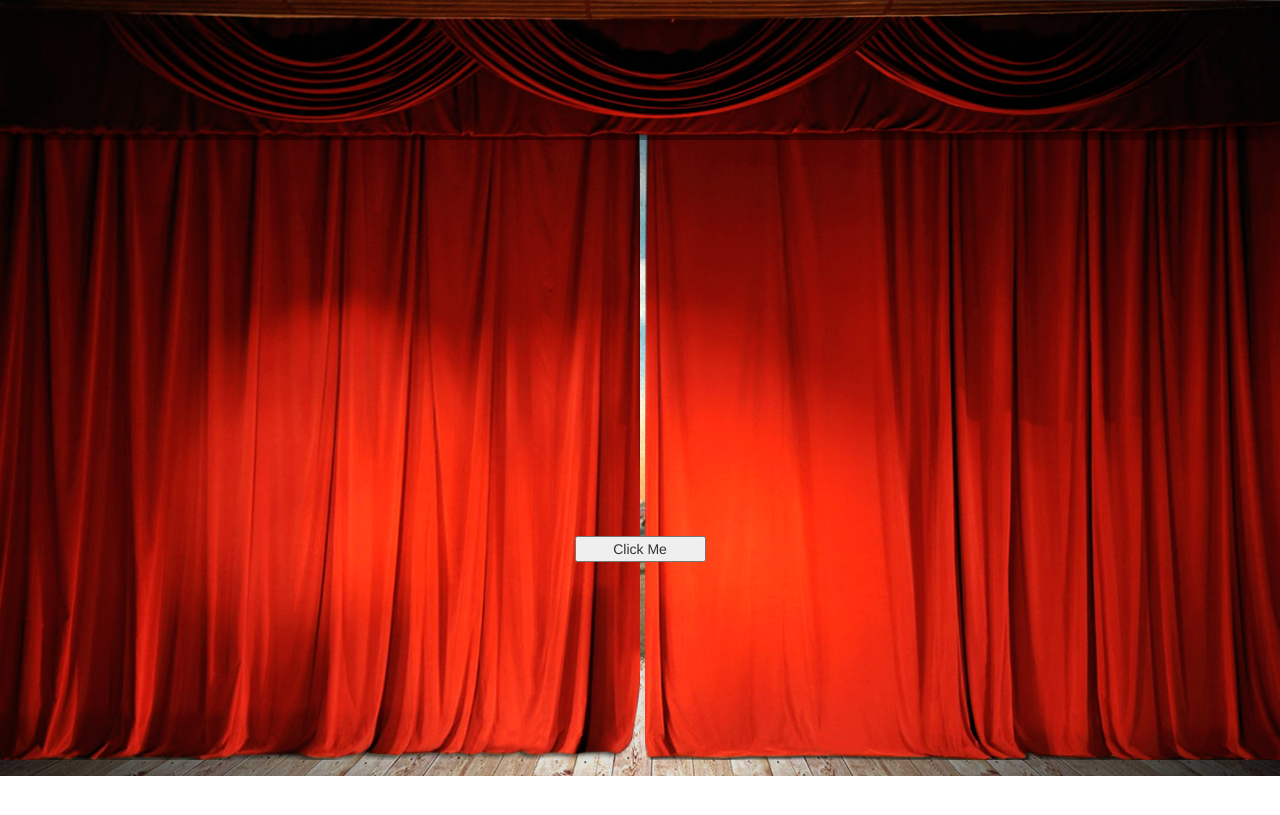
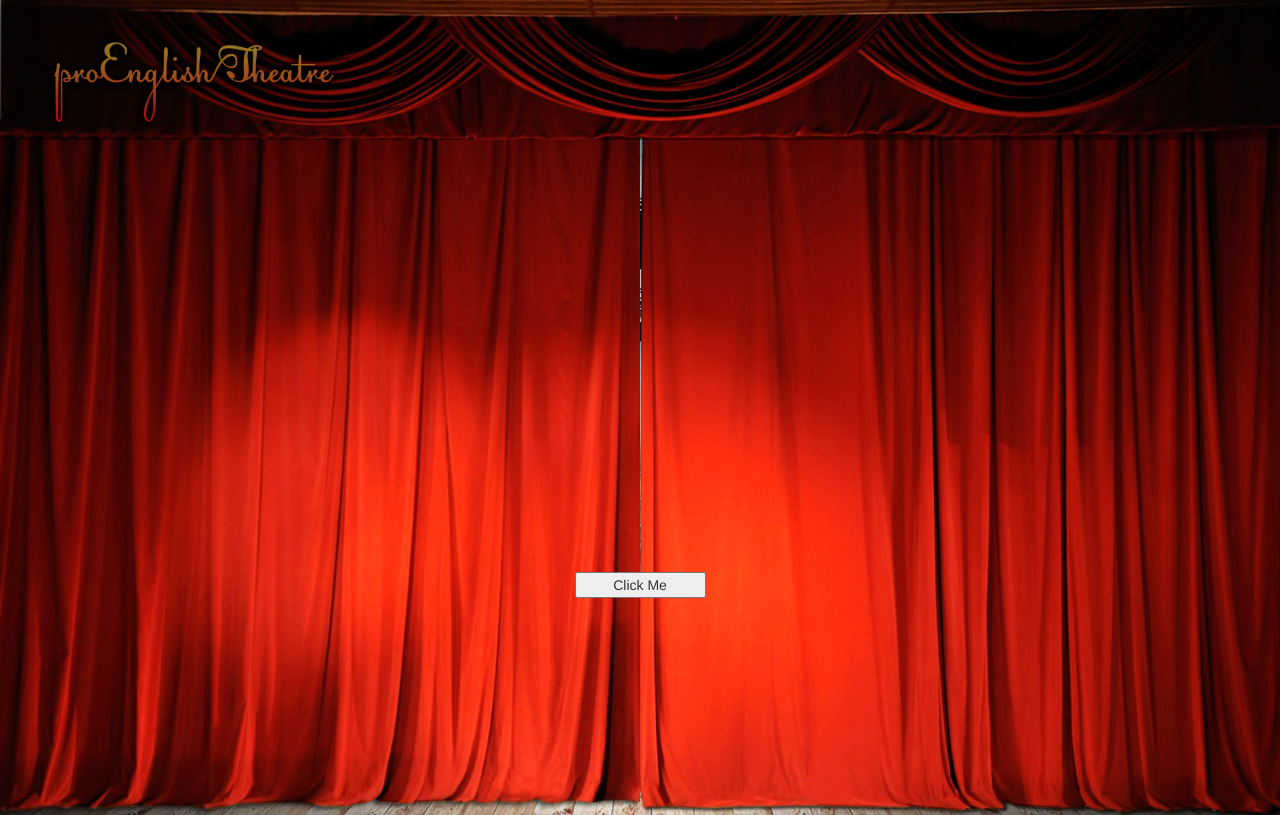
Before and after one commit to parxomchik/jquery-animation, a plain HTML site: page index.html in a window 1280 px wide. Drawn offline with nearby package versions, Linux system fonts and the light colour scheme.

Commit message:
add new imgs

```diff
--- a/index.html
+++ b/index.html
@@ -12,21 +12,21 @@
 
 <div id="wrapper">
     <div id="header">
-        <img height="140px" class="img-responsive col-md-12 p-0" src="img/header.png"  alt="">
+        <img height="140px" class="img-responsive col-md-12 p-0" src="img/new-header.png"  alt="">
     </div>
 
     <div id="loader" class="row" >
         <div class="col-xs-6 p-0" id="left">
-            <img class="img-responsive col-md-12 p-0" src="img/left-blind.png" alt="">
+            <img class="img-responsive col-md-12 p-0" src="img/left-blind-new.png" alt="">
         </div>
         <div class="col-xs-6 p-0 " id="div2">
-            <img class="img-responsive col-md-12 p-0"  src="img/right-blind.png" alt="">
+            <img class="img-responsive col-md-12 p-0"  src="img/right-blind-new.png" alt="">
         </div>
         <button id="animation-begin">Click Me</button>
     </div>
 
 <div id="content" style="z-index: 12" >
-    <img class="img-responsive col-md-12 p-0"   src="img/background.jpg" alt="">
+    <img class="img-responsive col-md-12 p-0"   src="img/background-new.jpg" alt="">
 </div>
 
 </div>
--- a/styles.css
+++ b/styles.css
@@ -20,7 +20,8 @@
 }
 
 #loader img {
-    height: 80vh; padding-left: 5px
+    height: 86.9vh;
+    /*padding-left: 5px*/
 }
 
 #content{
@@ -29,7 +30,7 @@
 }
 
 #content img {
-    height: 82vh;
+    height: 86.9vh;
 }
 
 #animation-begin {
```
Also changed, not shown: img/background-new.jpg (added), img/left-blind-new.jpg (added), img/left-blind-new.png (added), img/new-header.png (added), img/right-blind-new.png (added), 3 other files.
